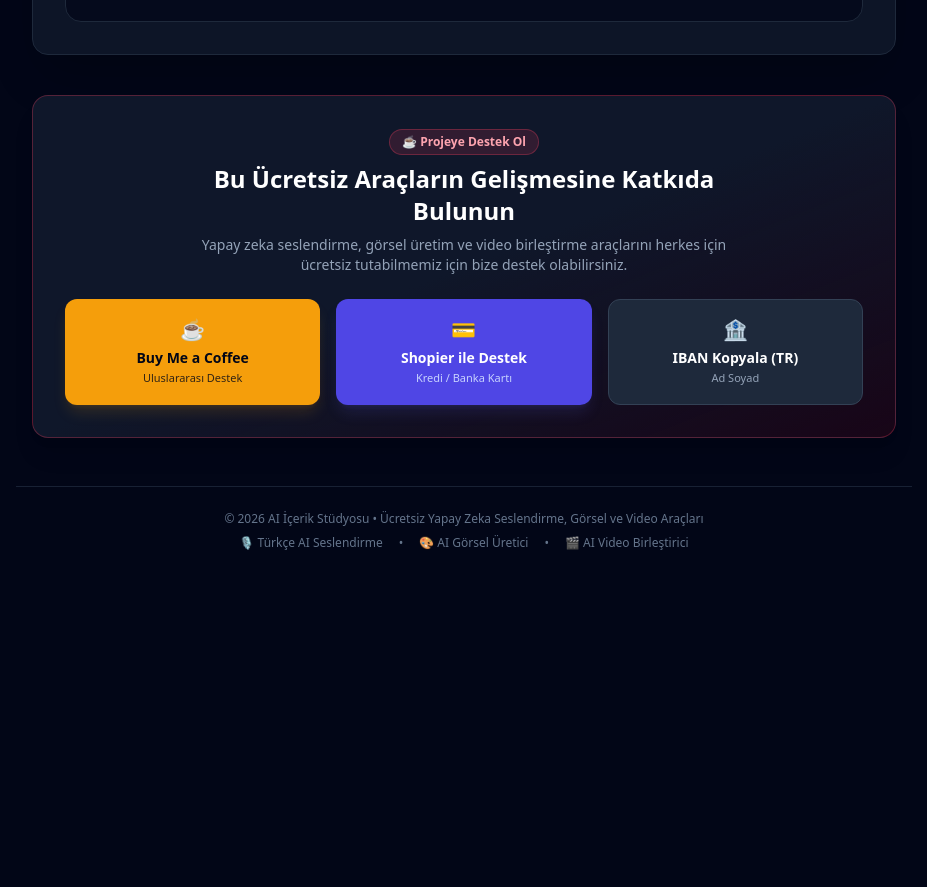
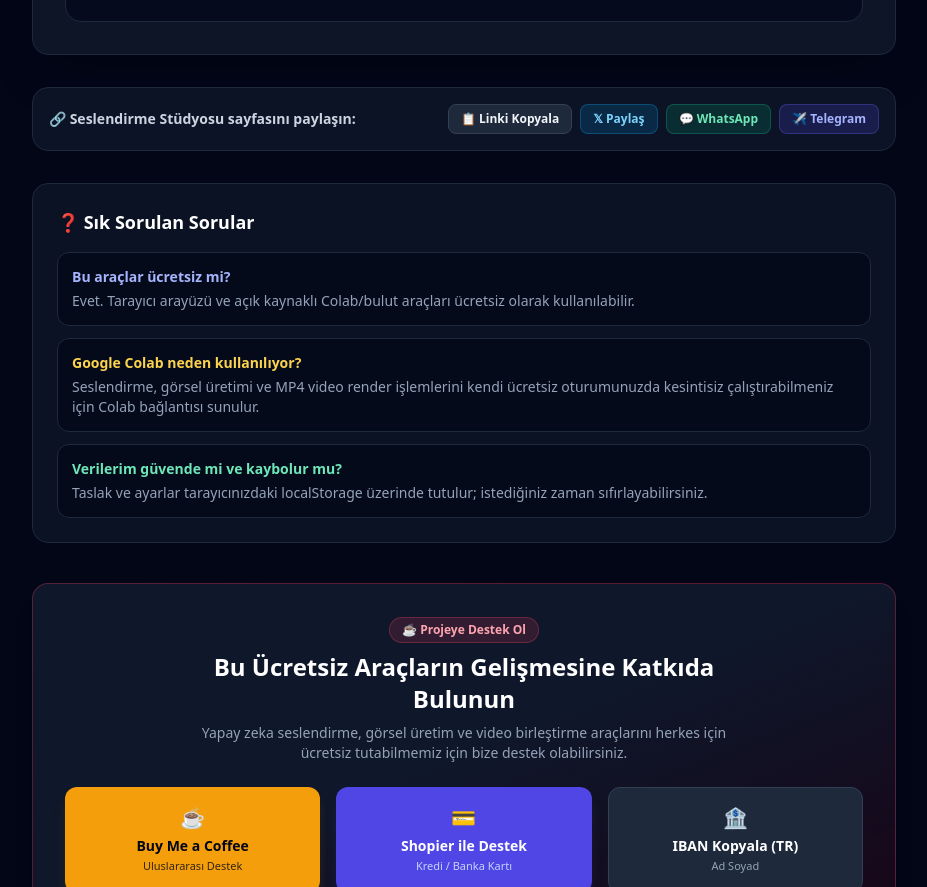
Before and after one commit to dogamanzara243-hue/ses-klonlama-studyo, a plain HTML site: page index.html in a window 1280 px wide. Shown: the part 1567-2454 px from the top of the page, without its empty margins (176-1103 px from the left). Before the commit the page ends 2150 px from the top, so only its background shows below. Drawn offline with nearby package versions, Linux system fonts and the light colour scheme.

Commit message:
Add social share bar, FAQ section and FAQPage schema

```diff
--- a/index.html
+++ b/index.html
@@ -8,6 +8,26 @@
   <meta name="robots" content="index, follow" />
   <link rel="canonical" href="https://dogamanzara243-hue.github.io/ses-klonlama-studyo/" />
   <script src="https://cdn.tailwindcss.com"></script>
+
+  <script type="application/ld+json">
+  {
+    "@context": "https://schema.org",
+    "@type": "FAQPage",
+    "mainEntity": [
+      {
+        "@type": "Question",
+        "name": "Bu araçlar ücretsiz mi?",
+        "acceptedAnswer": { "@type": "Answer", "text": "Evet. Tarayıcı arayüzü ve açık kaynaklı araçlar ücretsiz olarak kullanılabilir." }
+      },
+      {
+        "@type": "Question",
+        "name": "Google Colab neden kullanılıyor?",
+        "acceptedAnswer": { "@type": "Answer", "text": "Seslendirme, görsel üretimi ve MP4 render işlemlerini kendi oturumunuzda çalıştırabilmeniz için Colab bağlantısı sunulur." }
+      }
+    ]
+  }
+  </script>
+
 </head>
 <body class="bg-slate-950 text-slate-100 min-h-screen font-sans">
 
@@ -135,6 +155,51 @@ demo.launch(share=True)</code></pre>
       </section>
     </div>
   </main>
+
+
+  <!-- HIZLI PAYLAŞIM ÇUBUĞU -->
+  <section id="hizli-paylasim" class="max-w-4xl mx-auto mt-8 px-4">
+    <div class="bg-slate-900/80 border border-slate-800 rounded-2xl p-4 flex flex-wrap items-center justify-between gap-3">
+      <div class="text-xs sm:text-sm font-semibold text-slate-300">
+        🔗 Seslendirme Stüdyosu sayfasını paylaşın:
+      </div>
+      <div class="flex flex-wrap items-center gap-2 text-xs">
+        <button type="button" onclick="navigator.clipboard.writeText(window.location.href); this.innerText='✅ Link Kopyalandı'; setTimeout(()=>this.innerText='📋 Linki Kopyala', 2000);" class="px-3 py-1.5 rounded-lg bg-slate-800 hover:bg-slate-700 border border-slate-700 font-semibold transition">
+          📋 Linki Kopyala
+        </button>
+        <a href="https://twitter.com/intent/tweet?url=" onclick="this.href='https://twitter.com/intent/tweet?url='+encodeURIComponent(window.location.href)+'&text='+encodeURIComponent(document.title);" target="_blank" rel="noopener" class="px-3 py-1.5 rounded-lg bg-sky-600/20 hover:bg-sky-600/35 text-sky-300 border border-sky-500/30 font-semibold transition">
+          𝕏 Paylaş
+        </a>
+        <a href="https://wa.me/?text=" onclick="this.href='https://wa.me/?text='+encodeURIComponent(document.title+' - '+window.location.href);" target="_blank" rel="noopener" class="px-3 py-1.5 rounded-lg bg-emerald-600/20 hover:bg-emerald-600/35 text-emerald-300 border border-emerald-500/30 font-semibold transition">
+          💬 WhatsApp
+        </a>
+        <a href="https://t.me/share/url?url=" onclick="this.href='https://t.me/share/url?url='+encodeURIComponent(window.location.href)+'&text='+encodeURIComponent(document.title);" target="_blank" rel="noopener" class="px-3 py-1.5 rounded-lg bg-indigo-600/20 hover:bg-indigo-600/35 text-indigo-300 border border-indigo-500/30 font-semibold transition">
+          ✈️ Telegram
+        </a>
+      </div>
+    </div>
+  </section>
+
+  <!-- SIK SORULAN SORULAR (SSS) -->
+  <section id="sss" class="max-w-4xl mx-auto mt-8 px-4">
+    <div class="bg-slate-900/70 border border-slate-800 rounded-2xl p-6 space-y-4">
+      <h2 class="text-lg font-bold text-white">❓ Sık Sorulan Sorular</h2>
+      <div class="space-y-3 text-xs sm:text-sm text-slate-300">
+        <div class="bg-slate-950/60 border border-slate-800 rounded-xl p-3.5">
+          <div class="font-bold text-indigo-300 mb-1">Bu araçlar ücretsiz mi?</div>
+          <p class="text-slate-400">Evet. Tarayıcı arayüzü ve açık kaynaklı Colab/bulut araçları ücretsiz olarak kullanılabilir.</p>
+        </div>
+        <div class="bg-slate-950/60 border border-slate-800 rounded-xl p-3.5">
+          <div class="font-bold text-amber-300 mb-1">Google Colab neden kullanılıyor?</div>
+          <p class="text-slate-400">Seslendirme, görsel üretimi ve MP4 video render işlemlerini kendi ücretsiz oturumunuzda kesintisiz çalıştırabilmeniz için Colab bağlantısı sunulur.</p>
+        </div>
+        <div class="bg-slate-950/60 border border-slate-800 rounded-xl p-3.5">
+          <div class="font-bold text-emerald-300 mb-1">Verilerim güvende mi ve kaybolur mu?</div>
+          <p class="text-slate-400">Taslak ve ayarlar tarayıcınızdaki localStorage üzerinde tutulur; istediğiniz zaman sıfırlayabilirsiniz.</p>
+        </div>
+      </div>
+    </div>
+  </section>
 
   <section id="destek-ol" class="max-w-4xl mx-auto mt-10 px-4">
     <div class="bg-gradient-to-br from-slate-900 via-slate-900 to-rose-950/30 border border-rose-500/30 rounded-2xl p-6 md:p-8 shadow-xl">
```
